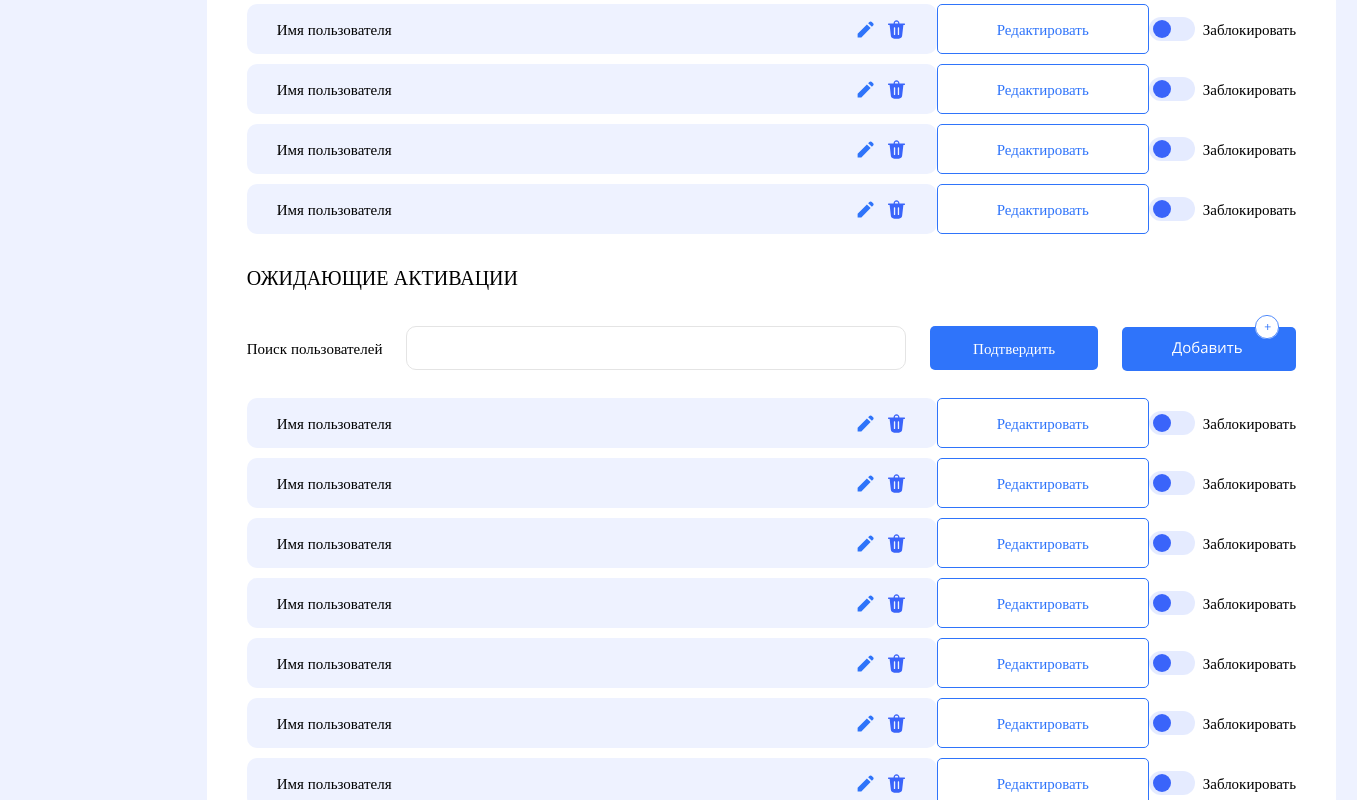
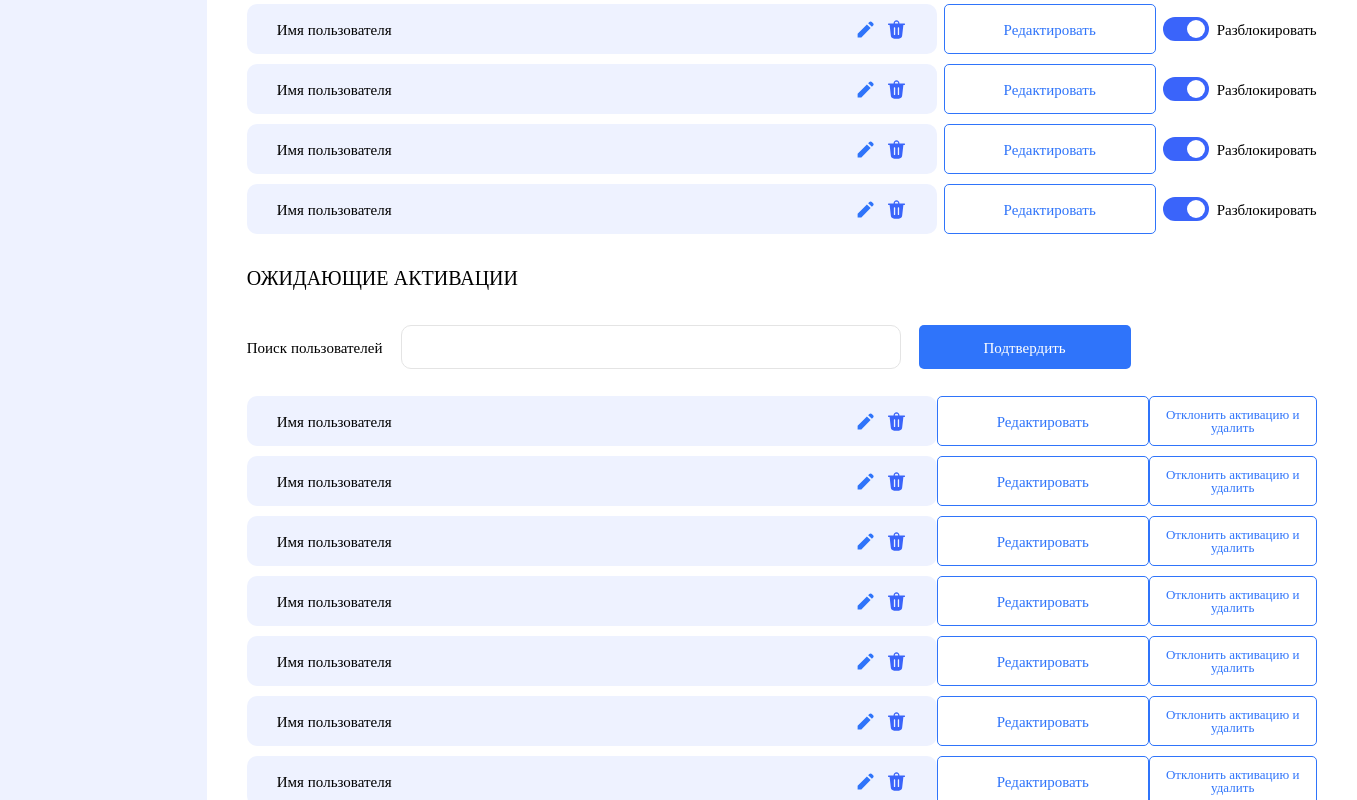
Before and after one commit to diorm47/bay2bay-dashboard, a React (Create React App) app: page /users in a window 1280 px wide. Shown: the part 1200-2000 px from the top of the page, 1357 px wide, since content can reach past the window. Built offline with nearby package versions, Linux system fonts and the light colour scheme.

Commit message:
user, team updates

```diff
--- a/src/components/switch/switch.css
+++ b/src/components/switch/switch.css
@@ -29,11 +29,15 @@
   z-index: 1;
 }
 .switch-on {
-  background: rgba(58, 100, 250, 0.13);
+  background: rgb(58, 100, 250);
 }
 .switch-on::after {
   left: 36px;
   border-radius: 12px;
   left: 24px;
-  background: rgb(58, 100, 250);
+  background: rgb(255, 255, 255);
 }
+
+.asx {
+  width: 168px;
+}
--- a/src/pages/comand-page/comand-page.jsx
+++ b/src/pages/comand-page/comand-page.jsx
@@ -6,12 +6,18 @@ import avatar from "../../assets/images/avatar.png";
 
 function CommandPage() {
   const [modal, setModal] = useState(false);
+  const [modalAdd, setModalAdd] = useState(false);
   const [content1, setContent1] = useState(false);
   const [content2, setContent2] = useState(false);
+
+  const closeModals = () => {
+    setModal(false);
+    setModalAdd(false);
+  };
   return (
     <>
-      {modal ? (
-        <div className="overlay" onClick={() => setModal(false)}></div>
+      {modal || modalAdd ? (
+        <div className="overlay" onClick={closeModals}></div>
       ) : (
         ""
       )}
@@ -645,7 +651,7 @@ function CommandPage() {
             <h2>команда сайта</h2>
           </div>
           <div className="add_moder">
-            <AddModer />
+            <AddModer onClick={() => setModalAdd(true)} />
           </div>
           <div className="team_list">
             <div className="team_list_item">
@@ -804,6 +810,20 @@ function CommandPage() {
           </div>
         </div>
       )}
+
+      {modalAdd ? (
+        <div className="invite_chat_modal">
+          <h3>Добавить модератора</h3>
+          <p>ID пользователя</p>
+          <div className="invite_chat_modal_inputs">
+            <input type="text" placeholder="Введите ID пользователя" />
+
+            <button className="save_btn">Добавить</button>
+          </div>
+        </div>
+      ) : (
+        ""
+      )}
     </>
   );
 }
--- a/src/pages/users-page/users-page.css
+++ b/src/pages/users-page/users-page.css
@@ -85,6 +85,9 @@
   background: rgb(58, 100, 250);
   color: #fff !important;
   cursor: pointer;
+}
+.user_search .save_btn button {
+  width: 212px;
 }
 .users_list_name {
   display: flex;
@@ -203,3 +206,10 @@
 .user_edi_modal {
   margin-bottom: 40px;
 }
+
+.reject_btn {
+  width: 168px !important;
+  font-size: 13px;
+  font-weight: 400;
+  line-height: 100%;
+}
--- a/src/pages/users-page/users-page.jsx
+++ b/src/pages/users-page/users-page.jsx
@@ -161,8 +161,8 @@ function UsersPage() {
               </div>
               <button class="edit_btn">Редактировать</button>
               <div className="switch">
-                <Switch />
-                <p>Заблокировать</p>
+                <Switch open={true} />
+                <p>Разблокировать</p>
               </div>
             </div>
             <div className="users_list_item">
@@ -175,8 +175,8 @@ function UsersPage() {
               </div>
               <button class="edit_btn">Редактировать</button>
               <div className="switch">
-                <Switch />
-                <p>Заблокировать</p>
+                <Switch open={true} />
+                <p>Разблокировать</p>
               </div>
             </div>
             <div className="users_list_item">
@@ -189,8 +189,8 @@ function UsersPage() {
               </div>
               <button class="edit_btn">Редактировать</button>
               <div className="switch">
-                <Switch />
-                <p>Заблокировать</p>
+                <Switch open={true} />
+                <p>Разблокировать</p>
               </div>
             </div>
             <div className="users_list_item">
@@ -203,8 +203,8 @@ function UsersPage() {
               </div>
               <button class="edit_btn">Редактировать</button>
               <div className="switch">
-                <Switch />
-                <p>Заблокировать</p>
+                <Switch open={true} />
+                <p>Разблокировать</p>
               </div>
             </div>
             <div className="users_list_item">
@@ -217,8 +217,8 @@ function UsersPage() {
               </div>
               <button class="edit_btn">Редактировать</button>
               <div className="switch">
-                <Switch />
-                <p>Заблокировать</p>
+                <Switch open={true} />
+                <p>Разблокировать</p>
               </div>
             </div>
             <div className="users_list_item">
@@ -231,8 +231,8 @@ function UsersPage() {
               </div>
               <button class="edit_btn">Редактировать</button>
               <div className="switch">
-                <Switch />
-                <p>Заблокировать</p>
+                <Switch open={true} />
+                <p>Разблокировать</p>
               </div>
             </div>
             <div className="users_list_item">
@@ -245,8 +245,8 @@ function UsersPage() {
               </div>
               <button class="edit_btn">Редактировать</button>
               <div className="switch">
-                <Switch />
-                <p>Заблокировать</p>
+                <Switch open={true} />
+                <p>Разблокировать</p>
               </div>
             </div>
           </div>
@@ -259,7 +259,7 @@ function UsersPage() {
             <div className="save_btn">
               <button>Подтвердить</button>
             </div>
-            <AddBtn />
+            <div className="asx"></div>
           </div>
           <div className="users_list">
             <div className="users_list_item">
@@ -271,10 +271,9 @@ function UsersPage() {
                 </div>
               </div>
               <button class="edit_btn">Редактировать</button>
-              <div className="switch">
-                <Switch />
-                <p>Заблокировать</p>
-              </div>
+              <button class="edit_btn reject_btn">
+                Отклонить активацию и удалить
+              </button>
             </div>
             <div className="users_list_item">
               <div className="users_list_name">
@@ -285,10 +284,9 @@ function UsersPage() {
                 </div>
               </div>
               <button class="edit_btn">Редактировать</button>
-              <div className="switch">
-                <Switch />
-                <p>Заблокировать</p>
-              </div>
+              <button class="edit_btn reject_btn">
+                Отклонить активацию и удалить
+              </button>
             </div>
             <div className="users_list_item">
               <div className="users_list_name">
@@ -299,10 +297,9 @@ function UsersPage() {
                 </div>
               </div>
               <button class="edit_btn">Редактировать</button>
-              <div className="switch">
-                <Switch />
-                <p>Заблокировать</p>
-              </div>
+              <button class="edit_btn reject_btn">
+                Отклонить активацию и удалить
+              </button>
             </div>
             <div className="users_list_item">
               <div className="users_list_name">
@@ -313,10 +310,9 @@ function UsersPage() {
                 </div>
               </div>
               <button class="edit_btn">Редактировать</button>
-              <div className="switch">
-                <Switch />
-                <p>Заблокировать</p>
-              </div>
+              <button class="edit_btn reject_btn">
+                Отклонить активацию и удалить
+              </button>
             </div>
             <div className="users_list_item">
               <div className="users_list_name">
@@ -327,10 +323,9 @@ function UsersPage() {
                 </div>
               </div>
               <button class="edit_btn">Редактировать</button>
-              <div className="switch">
-                <Switch />
-                <p>Заблокировать</p>
-              </div>
+              <button class="edit_btn reject_btn">
+                Отклонить активацию и удалить
+              </button>
             </div>
             <div className="users_list_item">
               <div className="users_list_name">
@@ -341,10 +336,9 @@ function UsersPage() {
                 </div>
               </div>
               <button class="edit_btn">Редактировать</button>
-              <div className="switch">
-                <Switch />
-                <p>Заблокировать</p>
-              </div>
+              <button class="edit_btn reject_btn">
+                Отклонить активацию и удалить
+              </button>
             </div>
             <div className="users_list_item">
               <div className="users_list_name">
@@ -355,10 +349,9 @@ function UsersPage() {
                 </div>
               </div>
               <button class="edit_btn">Редактировать</button>
-              <div className="switch">
-                <Switch />
-                <p>Заблокировать</p>
-              </div>
+              <button class="edit_btn reject_btn">
+                Отклонить активацию и удалить
+              </button>
             </div>
           </div>
           <div className="save_btn">
@@ -377,31 +370,31 @@ function UsersPage() {
           <div className="user_edi_modal">
             <div className="user_edit_item">
               <p>Имя пользователя:</p>
-              <input type="text" value='Имя пользователя' />
+              <input type="text" value="Имя пользователя" />
             </div>
             <div className="user_edit_item">
               <p>ID пользователя:</p>
-              <input type="text" value='ID пользователя' />
+              <input type="text" value="ID пользователя" />
             </div>
             <div className="user_edit_item">
               <p>Пароль пользователя:</p>
-              <input type="text" value='Пароль пользователя' />
+              <input type="text" value="Пароль пользователя" />
             </div>
             <div className="user_edit_item">
               <p>Депозит пользователя:</p>
-              <input type="text" value='Депозит пользователя' />
+              <input type="text" value="Депозит пользователя" />
             </div>
             <div className="user_edit_item">
               <p>Кол-во заказов:</p>
-              <input type="text" value='Кол-во заказов' />
+              <input type="text" value="Кол-во заказов" />
             </div>
             <div className="user_edit_item">
               <p>Нестандартное звание пользователя:</p>
-              <input type="text" value='Нестандартное звание пользователя'/>
+              <input type="text" value="Нестандартное звание пользователя" />
             </div>
             <div className="user_edit_item">
               <p>CSS цвет юзернейма:</p>
-              <input type="text" value='CSS цвет юзернейма' />
+              <input type="text" value="CSS цвет юзернейма" />
             </div>
             <div className="user_edit_item">
               <p>Выбор значка:</p>
```
Also changed, not shown: src/pages/comand-page/comand-page.css (+68 -1 lines).
